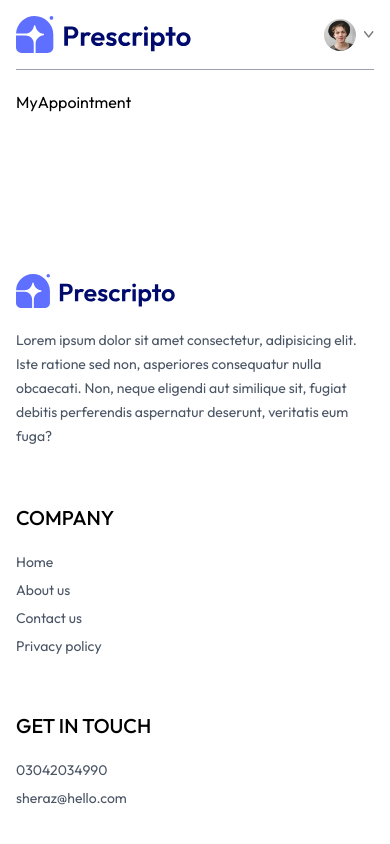
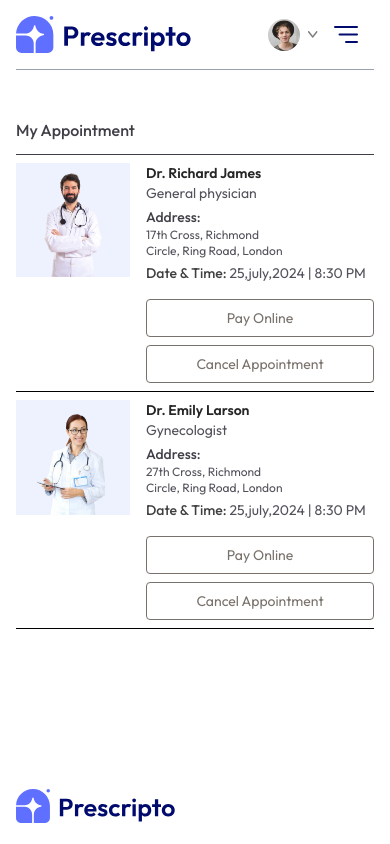
Before and after one commit to sheraz61/doctorAppointment, a React (Vite) app in the folder frontend/: page /my-appointments in a window 390 px wide. Shown: the top 844 px of the page. Built offline with nearby package versions, Linux system fonts and the light colour scheme.

Commit message:
complete user appointment page and also add responsiveness of application.... now frontend complete.....

```diff
--- a/frontend/src/components/Navbar.jsx
+++ b/frontend/src/components/Navbar.jsx
@@ -26,7 +26,7 @@
                     <hr className='border-none outline-none h-0.5 bg-[#5f6FFF] w-3/5 m-auto hidden' />
                 </NavLink>
             </ul>
-            <div onClick={() => navigate('/login')} className='flex items-center gap-4'>
+            <div className='flex items-center gap-4'>
                 {token ? <div className='flex items-center gap-2 cursor-pointer group relative'>
                     <img className='w-8 rounded-full' src={assets.profile_pic} alt="" />
                     <img className='w-2.5' src={assets.dropdown_icon} alt="" />
@@ -38,8 +38,28 @@
                         </div>
                     </div>
                 </div> :
-                    <button className='bg-[#5f6FFF] text-white px-8 py-3 rounded-full font-light hidden md:block cursor-pointer'>Create account</button>
+                    <button onClick={() => navigate('/login')} className='bg-[#5f6FFF] text-white px-8 py-3 rounded-full font-light hidden md:block cursor-pointer'>Create account</button>
                 }
+                <img onClick={()=>setShowMenu(true)}  className='w-6 md:hidden cursor-pointer' src={assets.menu_icon} alt="" />
+                {/* mobile menu */}
+                <div className={`${
+                    showMenu ? "fixed w-full":"h-0 w-0"
+                } md:hidden right-0 top-0 bottom-0 z-20 overflow-hidden bg-white transition-all`}>
+                    <div className='flex items-center justify-between px-5 py-6'>
+                        <img className='w-36' src={assets.logo} alt="" />
+                        <img className='cursor-pointer w-7' onClick={()=>setShowMenu(false)} src={assets.cross_icon} alt="" />
+                    </div>
+                    <ul className='flex flex-col items-center gap-2 mt-5 px-5 text-lg font-medium'>
+                        <NavLink onClick={()=>{setShowMenu(false); scrollTo(0,0)}}  to='/'><p className='px-4 py-2 rounded inline-block '>Home</p></NavLink>
+                        <NavLink onClick={()=>{setShowMenu(false); scrollTo(0,0)}}  to='/doctors'><p className='px-4 py-2 rounded inline-block '>All Dcotors</p></NavLink>
+                        <NavLink onClick={()=>{setShowMenu(false); scrollTo(0,0)}} to='/about'>
+                            <p className='px-4 py-2 rounded inline-block ' >About</p>
+                        </NavLink>
+                        <NavLink onClick={()=>{setShowMenu(false); scrollTo(0,0)}} to='/contact'>
+                            <p className='px-4 py-2 rounded inline-block ' >Contact</p>
+                        </NavLink>
+                    </ul>
+                </div>
 
             </div>
         </div>
--- a/frontend/src/index.css
+++ b/frontend/src/index.css
@@ -12,3 +12,9 @@
 ::-webkit-scrollbar{
     @apply hidden
 }
+
+@media(max-width:740px){
+.active p{
+@apply text-white bg-[#5f5FFF]
+}
+}
--- a/frontend/src/pages/Doctors.jsx
+++ b/frontend/src/pages/Doctors.jsx
@@ -5,6 +5,7 @@
   const { speciality } = useParams()
   const { doctors } = useContext(AppContext)
   const [filterDoc, setFilterDoc] = useState([])
+  const [showFilter,setShowFilter]=useState(false)
 const  navigate=useNavigate()
   const applyFilter=()=>{
     if (speciality){
@@ -20,7 +21,14 @@
     <div>
       <p className='text-gray-600 '>Browse through the doctors specialist.</p>
       <div className='flex flex-col sm:flex-row items-start gap-5 mt-5'>
-        <div className='flex flex-col gap-4 text-sm text-gray-600'>
+        <button className={`py-1 px-3 border rounded text-sm transition-all sm:hidden ${
+          showFilter
+          ?'bg-[#5f5FFF] text-white':''
+        }`} onClick={()=>setShowFilter(prev=>!prev)}>Filters</button>
+        <div className={` flex-col gap-4 text-sm text-gray-600 ${
+          showFilter
+          ?'flex':'hidden sm:flex'
+        }`}>
           <p onClick={()=> speciality === 'General physician'? navigate('/doctors'):navigate('/doctors/General physician')} className={`w-[94vw] sm:w-auto p-3 py-1.5 pr-16 border border-gray-300 transition-all cursor-pointer rounded ${speciality === ""?"bg-indigo-100 text-black":""}`}>General physician</p>
           <p onClick={()=> speciality === 'Gynecologist'? navigate('/doctors'):navigate('/doctors/Gynecologist')} className={`w-[94vw] sm:w-auto p-3 py-1.5 pr-16 border border-gray-300 transition-all cursor-pointer rounded  ${speciality === "Gynecologist"?"bg-indigo-100 text-black":""} `}>Gynecologist</p>
           <p onClick={()=> speciality === 'Dermatologist'? navigate('/doctors'):navigate('/doctors/Dermatologist')} className={`w-[94vw] sm:w-auto p-3 py-1.5 pr-16 border border-gray-300 transition-all cursor-pointer rounded ${speciality === "Dermatologist"?"bg-indigo-100 text-black":""} `}>Dermatologist</p>
--- a/frontend/src/pages/MyAppointment.jsx
+++ b/frontend/src/pages/MyAppointment.jsx
@@ -1,8 +1,34 @@
-import React from 'react'
-
+import React, { useContext } from 'react'
+import { AppContext } from '../context/AppContext'
 function MyAppointment() {
+  const { doctors } = useContext(AppContext)
   return (
-    <div>MyAppointment</div>
+    <div>
+      <p className='pb-3 mt-12 font-medium text-zinc-700 border-b'>My Appointment</p>
+      <div>
+        {doctors.slice(0, 2).map((item, index) => (
+          <div className='grid grid-cols-[1fr_2fr] gap-4 sm:flex sm:gap-6 py-2 border-b' key={index}>
+            <div>
+              <img className='w-32 bg-indigo-50' src={item.image} alt="" />
+            </div>
+            <div className='flex-1 text-sm text-zinc-600'>
+              <p className='text-neutral-800 font-semibold'>{item.name}</p>
+              <p>{item.speciality}</p>
+              <p className='text-zinc-700 font-medium mt-1'>Address:</p>
+              <p className='text-xs'>{item.address.line1}</p>
+              <p className='text-xs'>{item.address.line2}</p>
+              <p className='text-sm mt-1'><span className='text-sm text-neutral-700 font-medium'>Date & Time:</span> 25,july,2024 | 8:30 PM </p>
+            </div>
+            <div>
+            </div>
+            <div className='flex flex-col gap-2 justify-end'>
+              <button className='text-sm text-stone-500 text-center sm:min-w-48 py-2 border rounded hover:bg-[#5f5FFF] hover:text-white transition-all duration-300'>Pay Online</button>
+              <button className='text-sm text-stone-500 text-center sm:min-w-48 py-2 border rounded hover:bg-red-700 hover:text-white transition-all duration-300'>Cancel Appointment</button>
+            </div>
+          </div>
+        ))}
+      </div>
+    </div>
   )
 }
 
```
